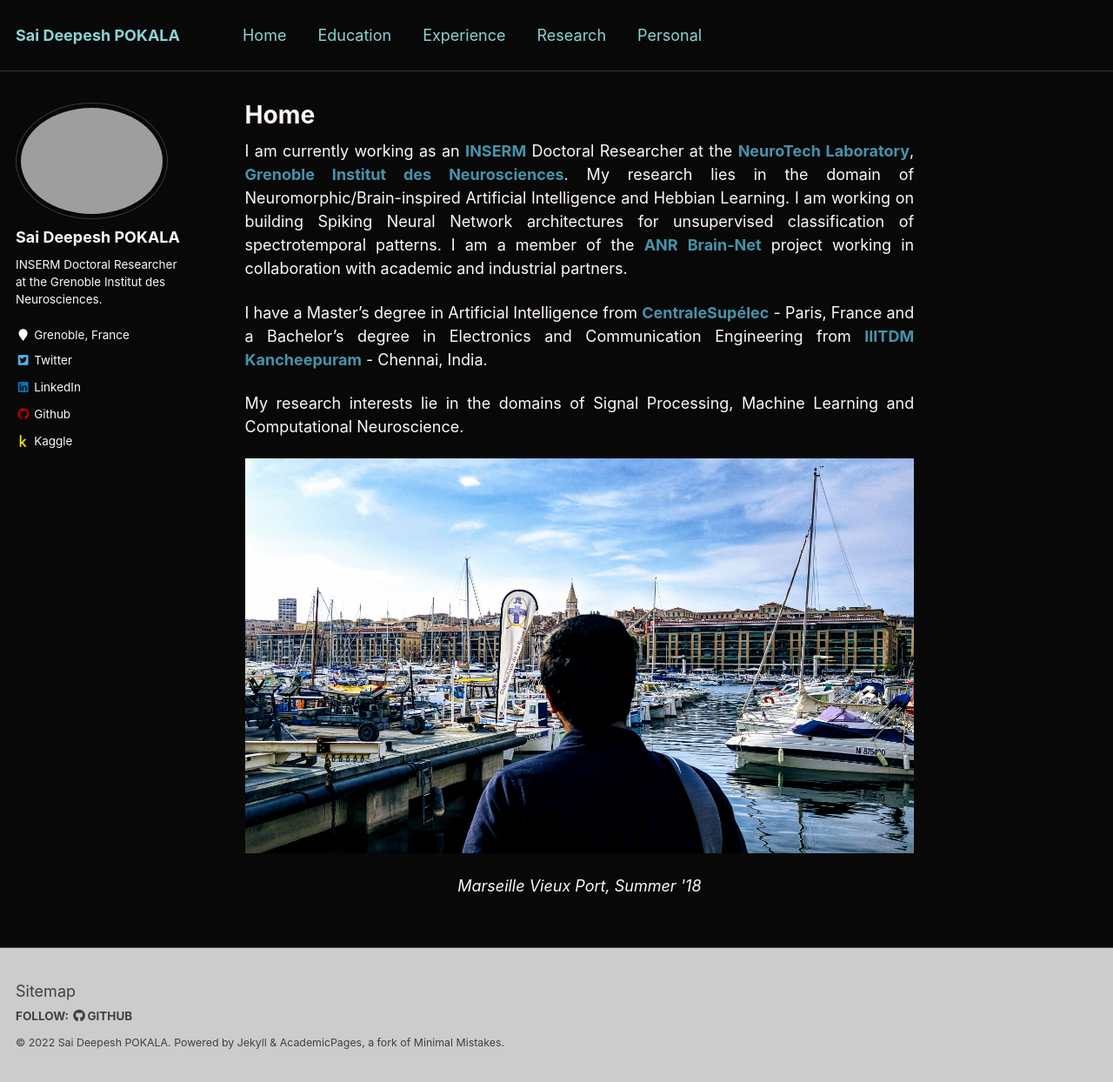
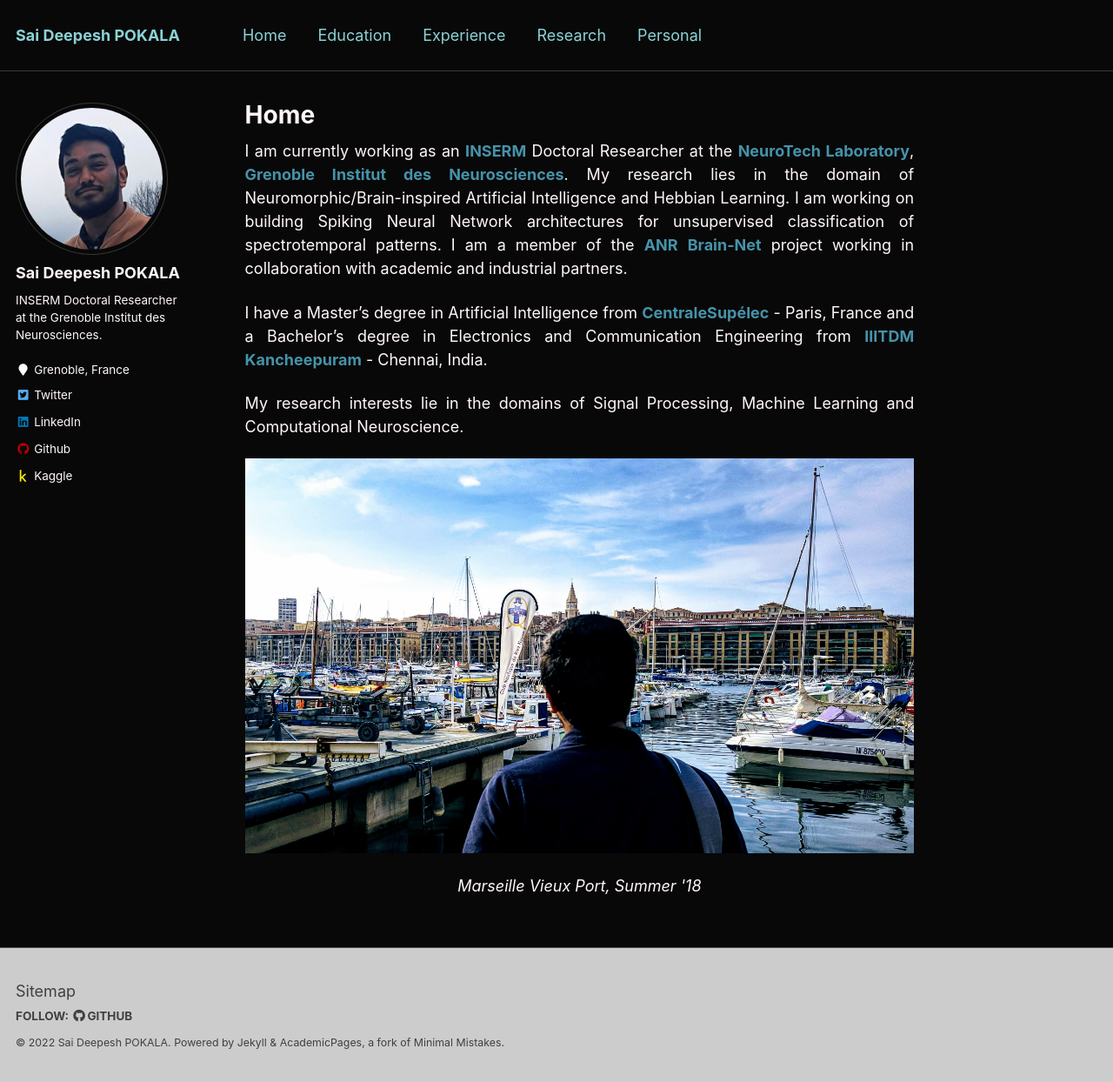
Before and after one commit to saideepesh/saideepesh.github.io, a Jekyll site: the page built from _pages/about.md, in a window 1280 px wide and 1244 px high. Shown: the whole window at 87% size. Built offline with Jekyll 4.4.1, drawn with Linux system fonts in a browser that asks for light colours.

Commit message:
Update _config.yml

```diff
--- a/_config.yml
+++ b/_config.yml
@@ -85,7 +85,7 @@ analytics:
 # Site Author
 author:
   name             : "Sai Deepesh POKALA"
-  avatar           : "Autrans.jpeg"
+  avatar           : "Autrans.jpg"
   bio              : "INSERM Doctoral Researcher at the Grenoble Institut des Neurosciences."
   location         : "Grenoble, France"
   employer         :
```
